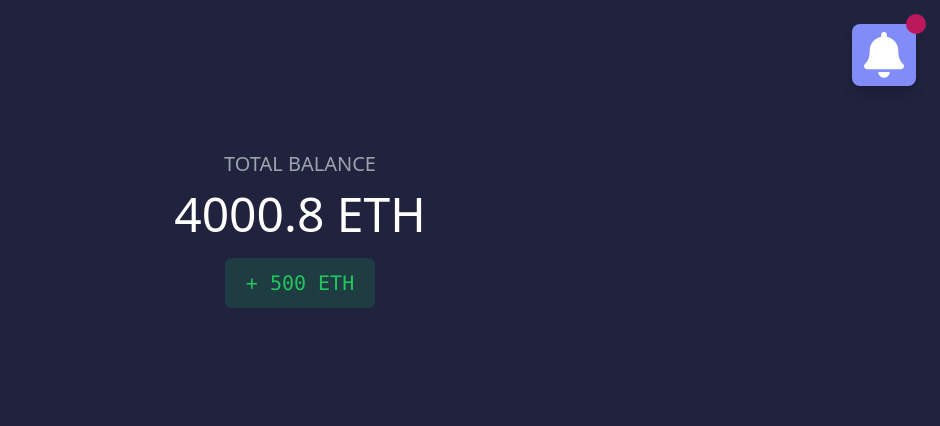
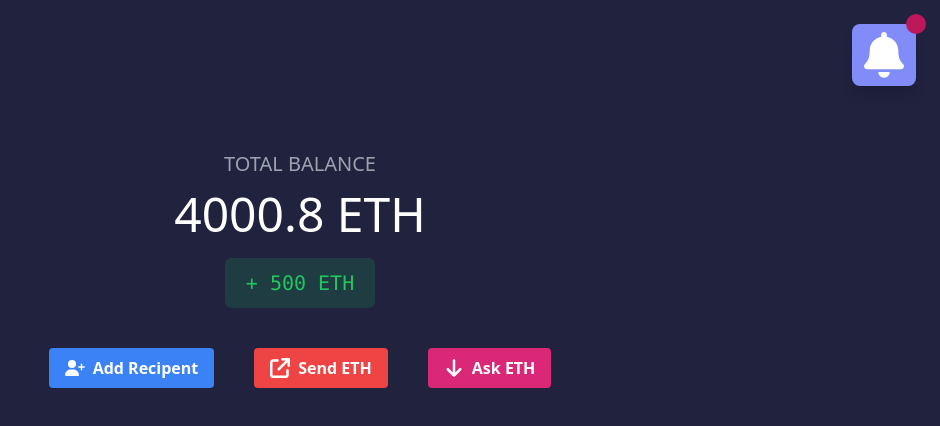
Before and after one commit to HackArchive/Vault-For-All, a React (Create React App) app: page /wallet in a window 1280 px wide. Shown: the top 426 px of the page, without its empty margins (340-1280 px from the left). Built offline with nearby package versions, Linux system fonts and the light colour scheme.

Commit message:
added icons and transations buttons

```diff
--- a/package.json
+++ b/package.json
@@ -4,6 +4,9 @@
   "private": true,
   "dependencies": {
     "@craco/craco": "^7.0.0",
+    "@fortawesome/fontawesome-svg-core": "^6.3.0",
+    "@fortawesome/free-solid-svg-icons": "^6.3.0",
+    "@fortawesome/react-fontawesome": "^0.2.0",
     "@testing-library/jest-dom": "^5.16.5",
     "@testing-library/react": "^13.4.0",
     "@testing-library/user-event": "^13.5.0",
--- a/src/pages/Wallet.tsx
+++ b/src/pages/Wallet.tsx
@@ -1,4 +1,5 @@
-
+import { FontAwesomeIcon } from "@fortawesome/react-fontawesome";
+import { faArrowUpRightFromSquare, faUserPlus,faArrowDown } from "@fortawesome/free-solid-svg-icons";
 
 
 export default function Wallet(){
@@ -99,10 +100,22 @@ export default function Wallet(){
                 <div className="w-[150px] h-[50px] bg-green-600 bg-opacity-20  flex justify-center items-center rounded-md mt-5">
                     <p className="text-green-500 font-mono text-xl ">+ 500 ETH</p>
                 </div>
-            </div>
+                <div className="flex flex-wrap max-w-[80%] mt-10 justify-between">
+                <button className="bg-blue-500 mx-5 px-4 py-2 font-semibold text-white inline-flex items-center space-x-2 rounded">
+                    <FontAwesomeIcon className="w-5 h-5 fill-current" icon={faUserPlus} />
+                    <span>Add Recipent</span>
+                </button>
 
-            <div>
+                <button className="bg-red-500 mx-5 px-4 py-2 font-semibold text-white inline-flex items-center space-x-2 rounded">
+                    <FontAwesomeIcon className="w-5 h-5 fill-current" icon={faArrowUpRightFromSquare} />
+                    <span>Send ETH</span>
+                </button>
+                <button className="bg-pink-600 mx-5 px-4 py-2 font-semibold text-white inline-flex items-center space-x-2 rounded">
+                    <FontAwesomeIcon className="w-5 h-5 fill-current" icon={faArrowDown} />
+                    <span>Ask ETH</span>
+                </button>
 
+                </div>
             </div>
 
         </div>
```
Also changed, not shown: 1 other file (tests, documents, lock files or other folders).
